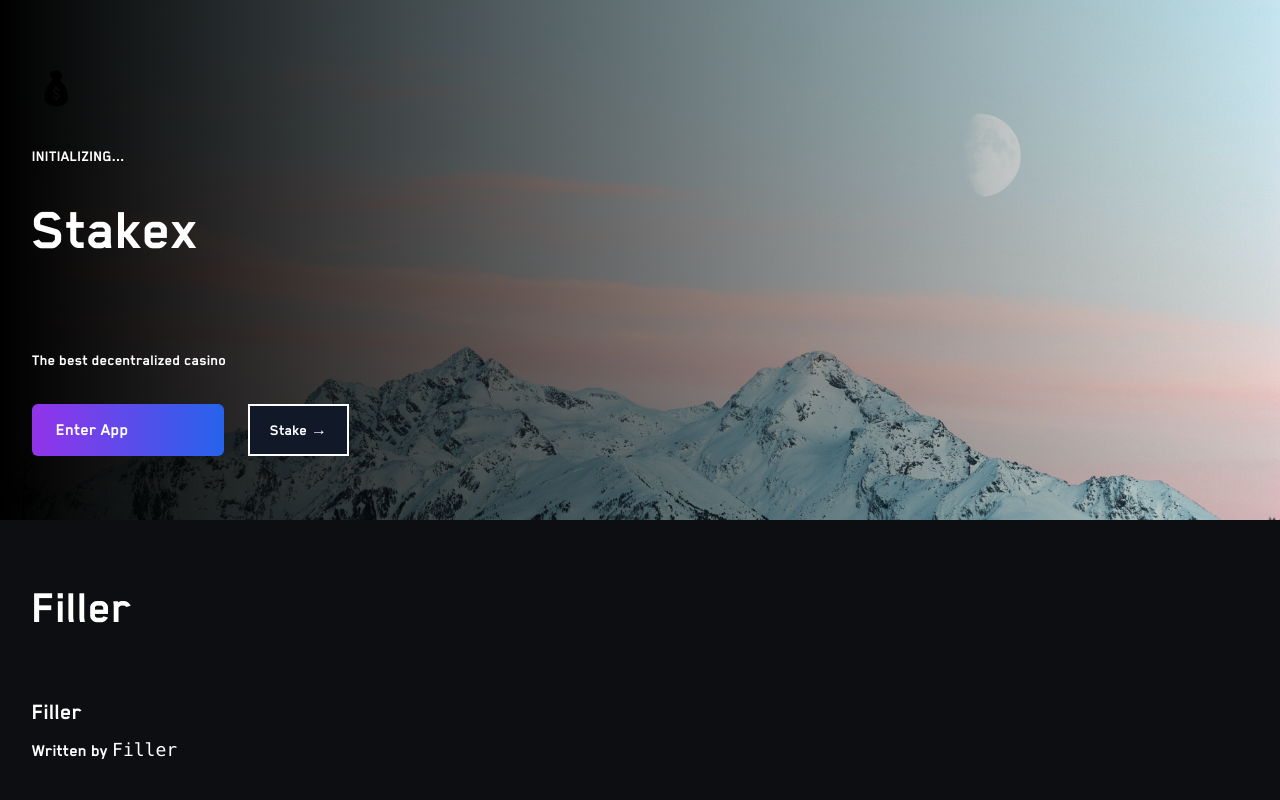
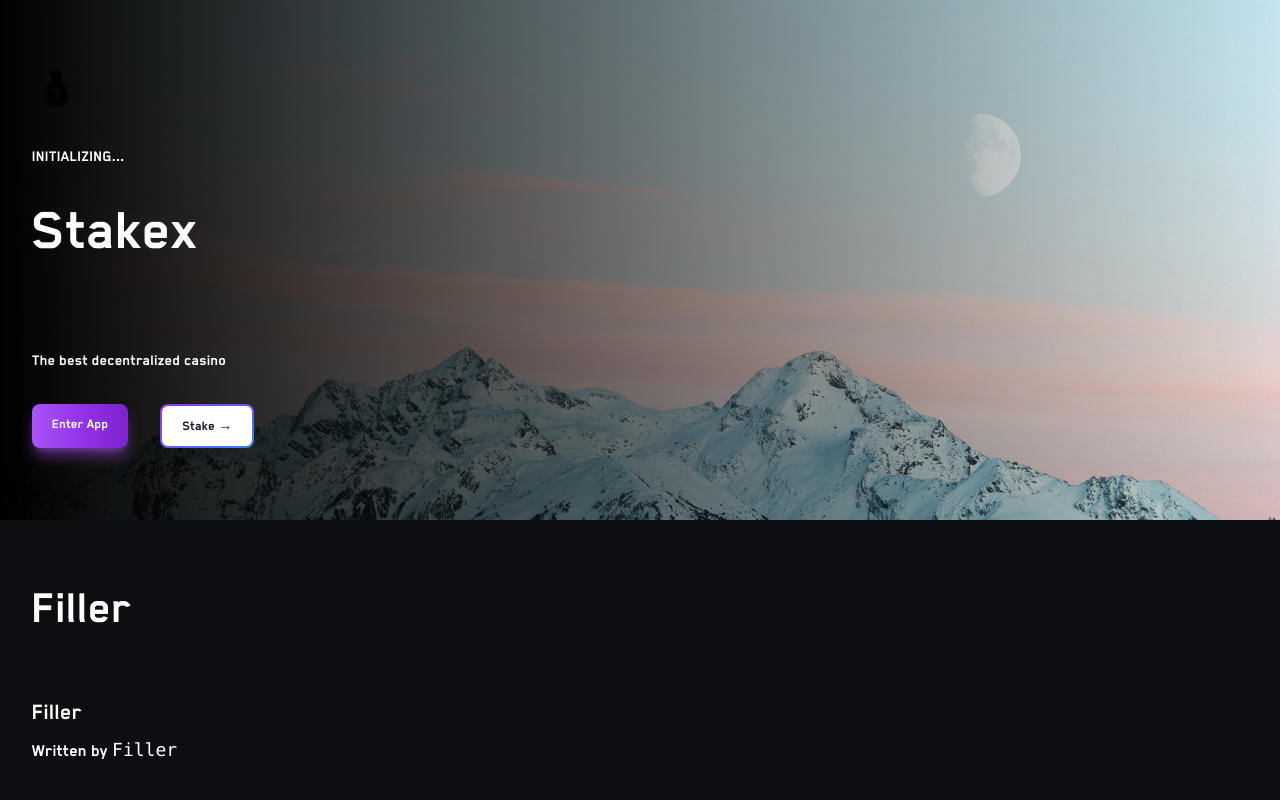
Before and after one commit to CrispyyBaconx/stakex, a Next.js app in the folder src/: page / in a window 1280 px wide. Shown: the top 800 px of the page. Built offline with nearby package versions, Linux system fonts and the light colour scheme.

Commit message:
Upgraded Buttons

```diff
--- a/src/pages/index.tsx
+++ b/src/pages/index.tsx
@@ -33,9 +33,9 @@ const Landing = () => {
 							<br />
 							<p>The best decentralized casino</p>
 							<div className='flex gap-6'>
-								<Link href='/app' className='bg-gradient-to-r from-purple-600 to-blue-600 py-3 px-6 text-lg rounded-md w-48'>Enter App</Link>
-								<Link href='/stake' className='animate-background inline-block bg-white from-pink-500 via-red-500 to-yellow-500 bg-[length:400%_400%] p-0.5 [animation-duration:_6s] hover:bg-gradient-to-r'>
-									<span className="block bg-gray-900 px-5 py-3 text-white">Stake →</span>
+								<Link href='/app' className='text-white bg-gradient-to-r from-purple-500 via-purple-600 to-purple-700 hover:bg-gradient-to-br focus:ring-4 focus:outline-none focus:ring-purple-300 dark:focus:ring-purple-800 shadow-lg shadow-purple-500/50 dark:shadow-lg dark:shadow-purple-800/80 font-medium rounded-lg text-sm px-5 py-2.5 text-center mr-2 mb-2'>Enter App</Link>
+								<Link href='/stake' className='relative inline-flex items-center justify-center p-0.5 mb-2 mr-2 overflow-hidden text-sm font-medium text-gray-900 rounded-lg group bg-gradient-to-br from-purple-600 to-blue-500 group-hover:from-purple-600 group-hover:to-blue-500 hover:text-white dark:text-white focus:ring-4 focus:outline-none focus:ring-blue-300 dark:focus:ring-blue-800'>
+									<span className="relative px-5 py-2.5 transition-all ease-in duration-75 bg-white dark:bg-gray-900 rounded-md group-hover:bg-opacity-0">Stake →</span>
 								</Link>
 							</div>
 						</div>
```
